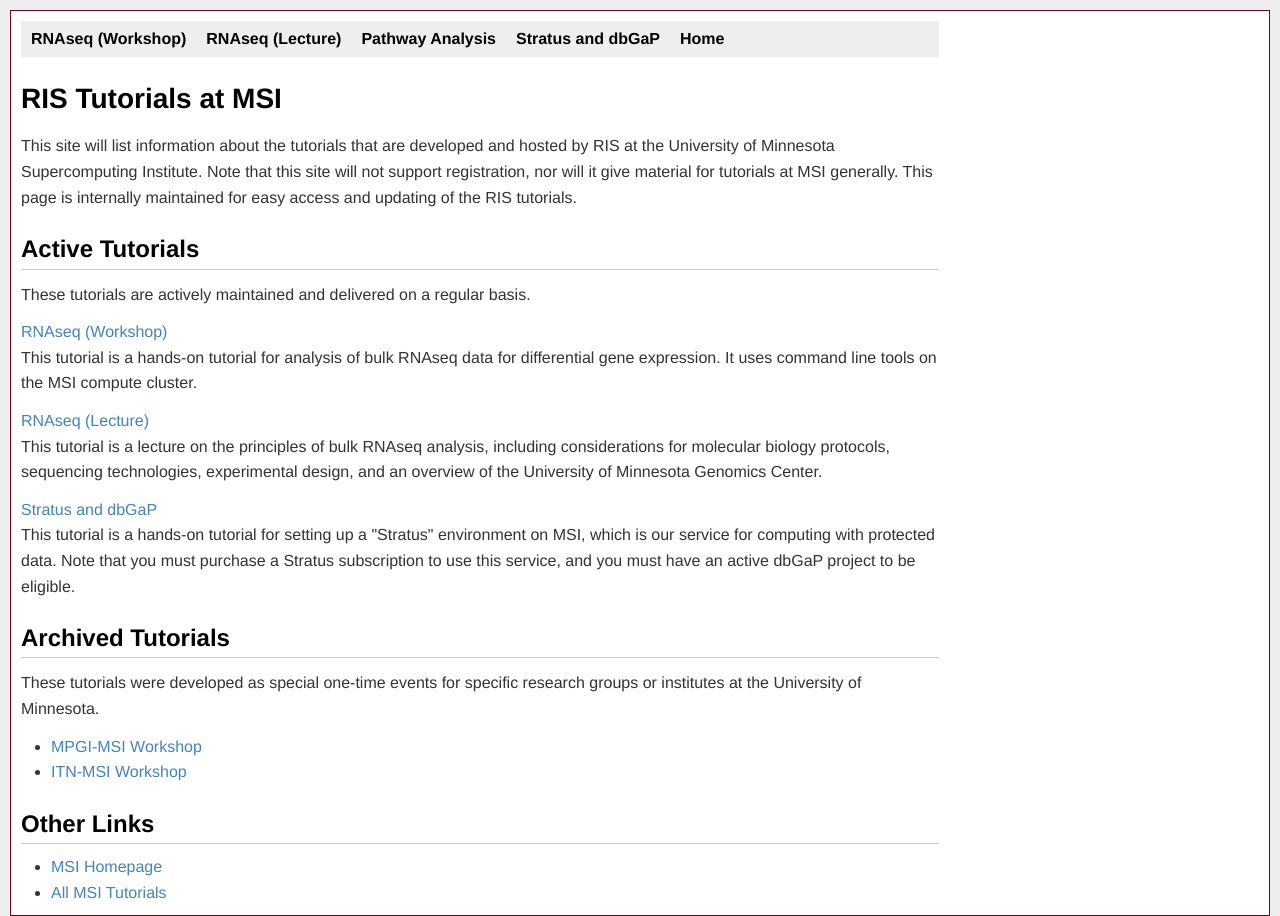
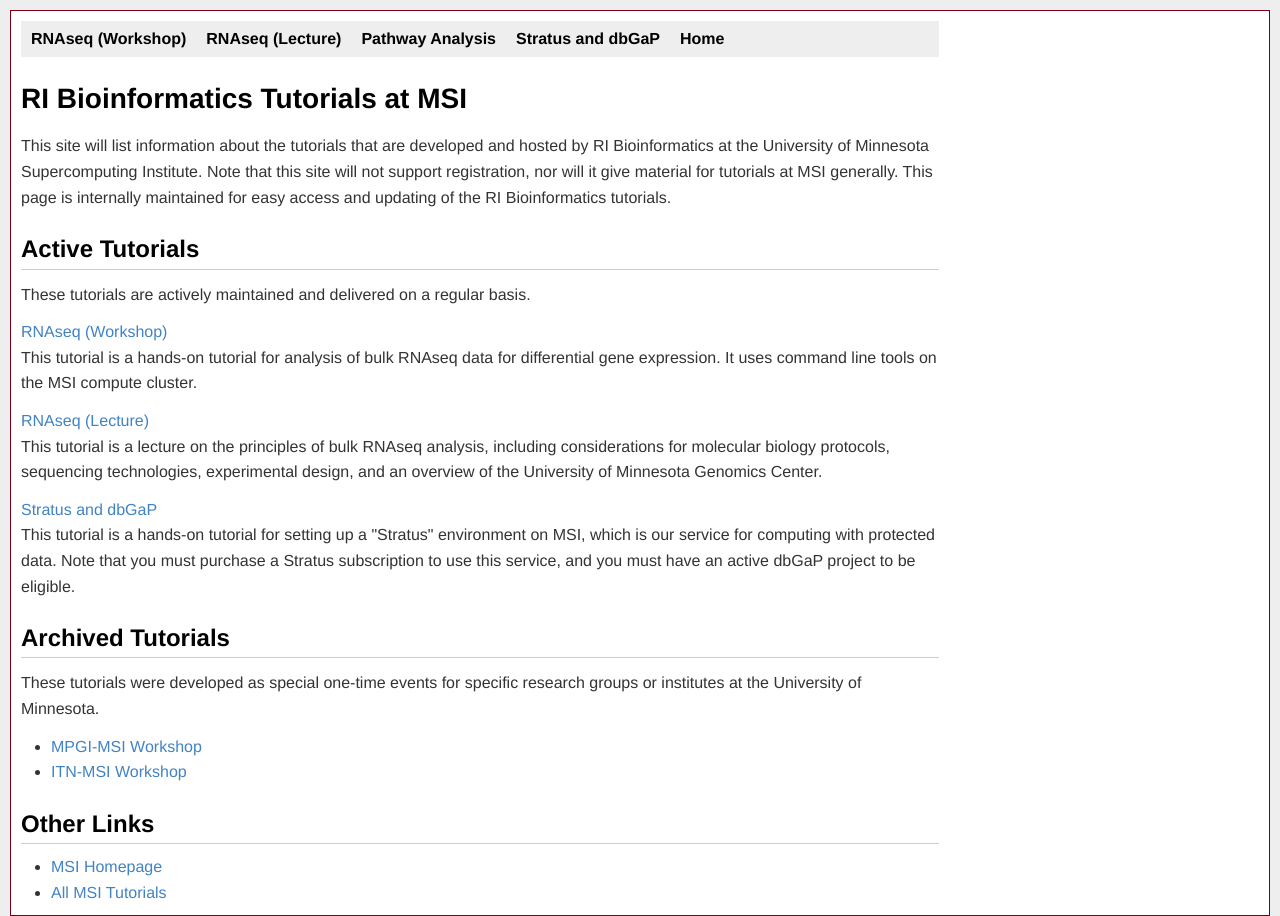
Before and after one commit to msi-ris/Tutorials, a Jekyll site: the page built from index.html, in a window 1280 px wide. Built offline with Jekyll 4.4.1, drawn with Linux system fonts in a browser that asks for light colours.

Commit message:
Update group name on homepage

```diff
--- a/index.html
+++ b/index.html
@@ -1,26 +1,36 @@
 ---
 layout: default
-title: RIS Tutorials at MSI
+title: RI Bioinformatics Tutorials at MSI
 exclude: true
 permalink: /
 ---
 
-<h1>RIS Tutorials at MSI</h1>
+<h1>RI Bioinformatics Tutorials at MSI</h1>
 <p>This site will list information about the tutorials that are developed and
-    hosted by RIS at the University of Minnesota Supercomputing Institute. Note
-    that this site will not support registration, nor will it give material for
-    tutorials at MSI generally. This page is internally maintained for easy
-    access and updating of the RIS tutorials.</p>
+    hosted by RI Bioinformatics at the University of Minnesota Supercomputing
+    Institute. Note that this site will not support registration, nor will it
+    give material for tutorials at MSI generally. This page is internally
+    maintained for easy access and updating of the RI Bioinformatics tutorials.
+</p>
 <h2>Active Tutorials</h2>
 <p>These tutorials are actively maintained and delivered on a regular basis.</p>
 <p><a href="{{ "/rnaseq_cmd" | prepend: site.baseurl }}">RNAseq (Workshop)</a><br />
-This tutorial is a hands-on tutorial for analysis of bulk RNAseq data for differential gene expression. It uses command line tools on the MSI compute cluster.</p>
+This tutorial is a hands-on tutorial for analysis of bulk RNAseq data for
+differential gene expression. It uses command line tools on the MSI compute
+cluster.</p>
 <p><a href="{{ "/rnaseq_lec" | prepend: site.baseurl }}">RNAseq (Lecture)</a><br />
-This tutorial is a lecture on the principles of bulk RNAseq analysis, including considerations for molecular biology protocols, sequencing technologies, experimental design, and an overview of the University of Minnesota Genomics Center.</p>
+This tutorial is a lecture on the principles of bulk RNAseq analysis, including
+considerations for molecular biology protocols, sequencing technologies,
+experimental design, and an overview of the University of Minnesota Genomics
+Center.</p>
 <p><a href="{{ "/stratus_dbgap" | prepend: site.baseurl }}">Stratus and dbGaP</a><br />
-This tutorial is a hands-on tutorial for setting up a "Stratus" environment on MSI, which is our service for computing with protected data. Note that you must purchase a Stratus subscription to use this service, and you must have an active dbGaP project to be eligible.</p>
+This tutorial is a hands-on tutorial for setting up a "Stratus" environment on
+MSI, which is our service for computing with protected data. Note that you must
+purchase a Stratus subscription to use this service, and you must have an
+active dbGaP project to be eligible.</p>
 <h2>Archived Tutorials</h2>
-<p>These tutorials were developed as special one-time events for specific research groups or institutes at the University of Minnesota.</p>
+<p>These tutorials were developed as special one-time events for specific
+research groups or institutes at the University of Minnesota.</p>
 <ul>
     <li><a href="{{ "/mpgi_msi" | prepend: site.baseurl }}">MPGI-MSI Workshop</a></li>
     <li><a href="{{ "/itn_msi" | prepend: site.baseurl }}"> ITN-MSI Workshop</a></li>
```
